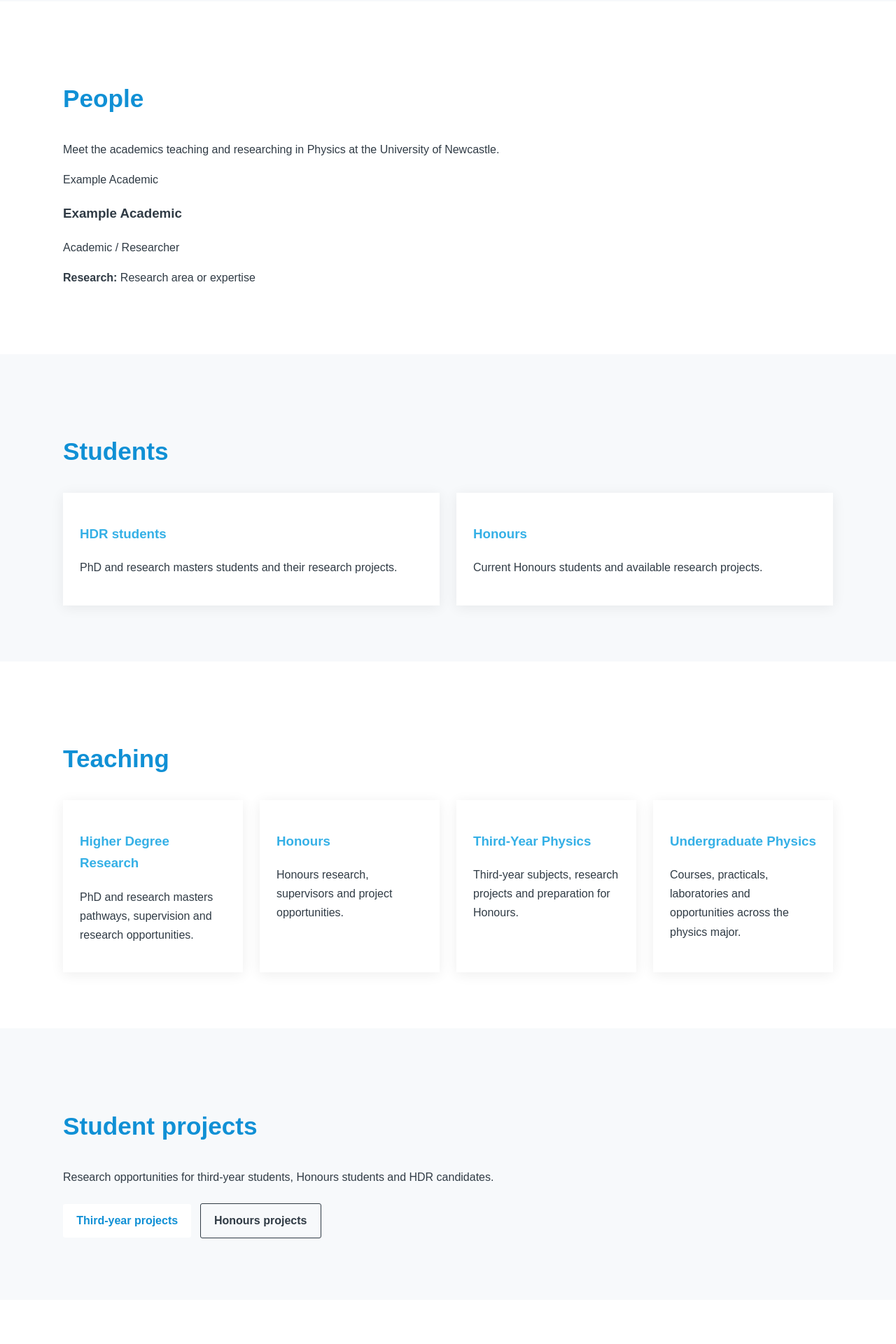
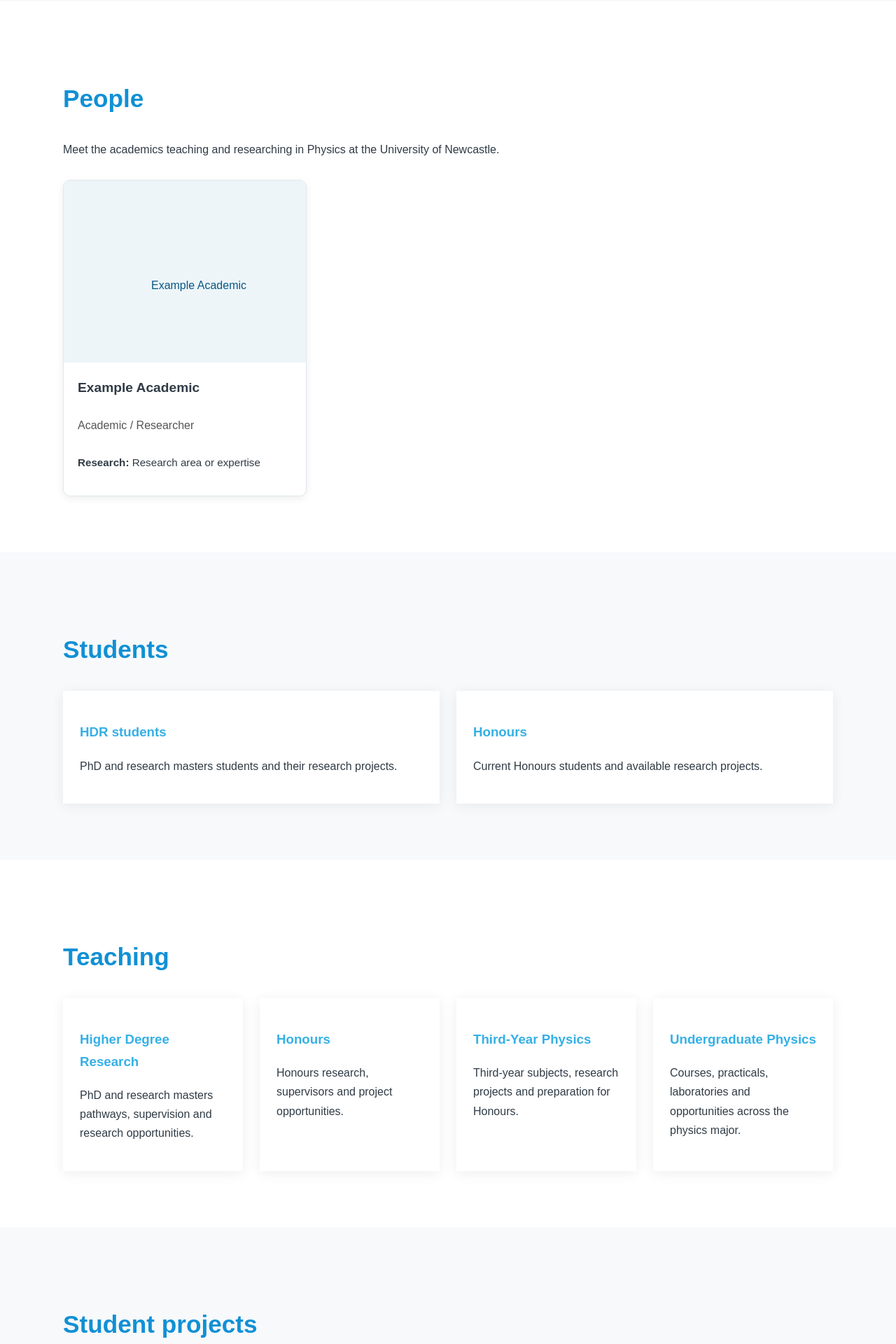
Before and after one commit to NewyPhysics/unofficial_homepage, a Jekyll site: the page built from index.html, in a window 1280 px wide. Shown: the part 2221-4141 px from the top of the page at 70% size. Built offline with Jekyll 4.4.1, drawn with Linux system fonts in a browser that asks for light colours.

Commit message:
Add responsive styles for people grid and cards

```diff
--- a/assets/css/style.css
+++ b/assets/css/style.css
@@ -25,3 +25,112 @@ a:hover { text-decoration:underline; }
 .footer { padding:2.5rem 0; background:#17324d; color:#fff; }
 .footer a { color:#fff; }
 @media(max-width:800px){ .navbar ul{gap:.6rem; font-size:.9rem;} .hero{padding-top:4rem;} }
+/* Academic profile grid */
+.people-grid {
+  display: grid;
+  grid-template-columns: repeat(3, minmax(0, 1fr));
+  gap: 28px;
+  margin-top: 30px;
+}
+
+.person-card {
+  background: #fff;
+  border: 1px solid #e1e8ed;
+  border-radius: 10px;
+  overflow: hidden;
+  box-shadow: 0 3px 12px rgba(0, 0, 0, 0.07);
+  display: flex;
+  flex-direction: column;
+  transition: transform 0.2s ease, box-shadow 0.2s ease;
+}
+
+.person-card:hover {
+  transform: translateY(-4px);
+  box-shadow: 0 8px 22px rgba(0, 0, 0, 0.12);
+}
+
+.person-photo {
+  width: 100%;
+  aspect-ratio: 4 / 3;
+  background: #eef5f9;
+  overflow: hidden;
+}
+
+.person-photo img {
+  width: 100%;
+  height: 100%;
+  object-fit: cover;
+  object-position: center top;
+  display: block;
+}
+
+.photo-placeholder {
+  width: 100%;
+  height: 100%;
+  display: flex;
+  align-items: center;
+  justify-content: center;
+  padding: 20px;
+  color: #075985;
+  text-align: center;
+}
+
+.person-info {
+  padding: 20px;
+  display: flex;
+  flex-direction: column;
+  flex: 1;
+}
+
+.person-info h3 {
+  font-size: 1.2rem;
+  margin: 0 0 8px;
+}
+
+.person-role {
+  color: #555;
+  margin-bottom: 12px;
+}
+
+.person-research,
+.person-courses {
+  font-size: 0.95rem;
+  line-height: 1.6;
+}
+
+.course-code {
+  display: inline-block;
+  background: #e8f5fc;
+  color: #075985;
+  padding: 3px 8px;
+  margin: 3px 3px 3px 0;
+  border-radius: 4px;
+  font-size: 0.85rem;
+}
+
+.profile-link {
+  display: inline-block;
+  margin-top: auto;
+  padding-top: 16px;
+  color: #075985;
+  font-weight: 600;
+  text-decoration: none;
+}
+
+.profile-link:hover {
+  text-decoration: underline;
+}
+
+/* Tablet */
+@media (max-width: 900px) {
+  .people-grid {
+    grid-template-columns: repeat(2, minmax(0, 1fr));
+  }
+}
+
+/* Mobile */
+@media (max-width: 560px) {
+  .people-grid {
+    grid-template-columns: 1fr;
+  }
+}
```
